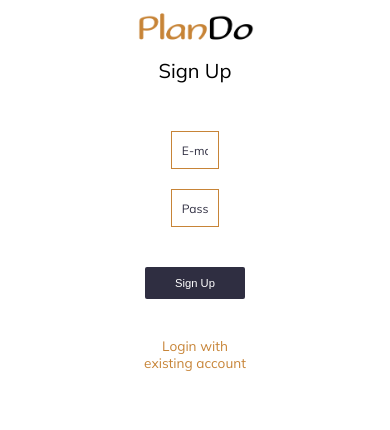
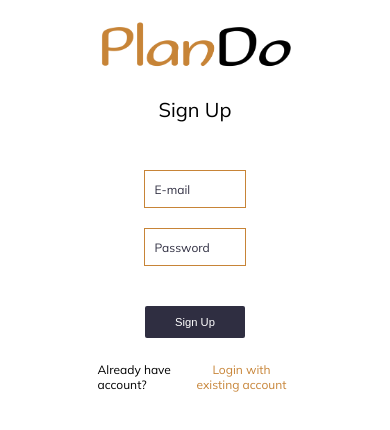
Before and after one commit to NemanjaMilosavljevic/PlanDo-App, a React (Create React App) app: page /sign-in in a window 390 px wide. Shown: the top 430 px of the page. Built offline with nearby package versions, Linux system fonts and the light colour scheme; no server answers.

Commit message:
update login page

```diff
--- a/src/pages/Login.js
+++ b/src/pages/Login.js
@@ -100,7 +100,7 @@ const Login = () => {
           cssOverride={{
             position: "fixed",
             left: "50%",
-            top: "40%"
+            top: "40%",
           }}
           size={80}
           aria-label="Loading Spinner"
@@ -152,12 +152,15 @@ const Login = () => {
               </Button>
             )}
           </form>
-          <p
-            onClick={switchAuthModeHandler}
-            className={styles["auth-mode-changer"]}
-          >
-            {!isLogin ? "Login with existing account" : "Create new account"}
-          </p>
+          <div className={styles["text-wrapper"]}>
+            <span>{!isLogin ? "Already have account? " : "No account? "}</span>
+            <span
+              onClick={switchAuthModeHandler}
+              className={styles["auth-mode-changer"]}
+            >
+              {!isLogin ? "Login with existing account" : "Create new account"}
+            </span>
+          </div>
         </div>
       )}
     </>
--- a/src/pages/Login.module.css
+++ b/src/pages/Login.module.css
@@ -1,7 +1,7 @@
 .wrapper {
   display: flex;
   flex-direction: column;
-  width: 30%;
+  width: 35%;
   margin: auto;
 }
 
@@ -29,7 +29,6 @@
 }
 
 .auth-mode-changer {
-  font-size: 1rem;
   color: var(--color-sub-heading);
   text-align: center;
 }
@@ -43,16 +42,26 @@
   margin-top: 2rem;
 }
 
-@media  (min-width: 1400px) {
+.text-wrapper {
+  display: flex;
+  justify-content: center;
+  gap: 0.5rem;
+  font-size: 0.9rem;
+}
+
+@media (min-width: 1400px) {
   .heading {
     font-size: 1.75rem;
   }
 }
 
-@media  (max-width: 992px) {
+@media (max-width: 992px) {
+  .wrapper {
+    width: 50%;
+  }
 
-  .auth-mode-changer{
-    font-size: 0.85rem;
+  .text-wrapper {
+    font-size: 0.75rem;
   }
 
   .image {
@@ -62,6 +71,6 @@
   }
 
   .button {
-    font-size:  0.7rem;;
+    font-size: 0.7rem;
   }
 }
```
